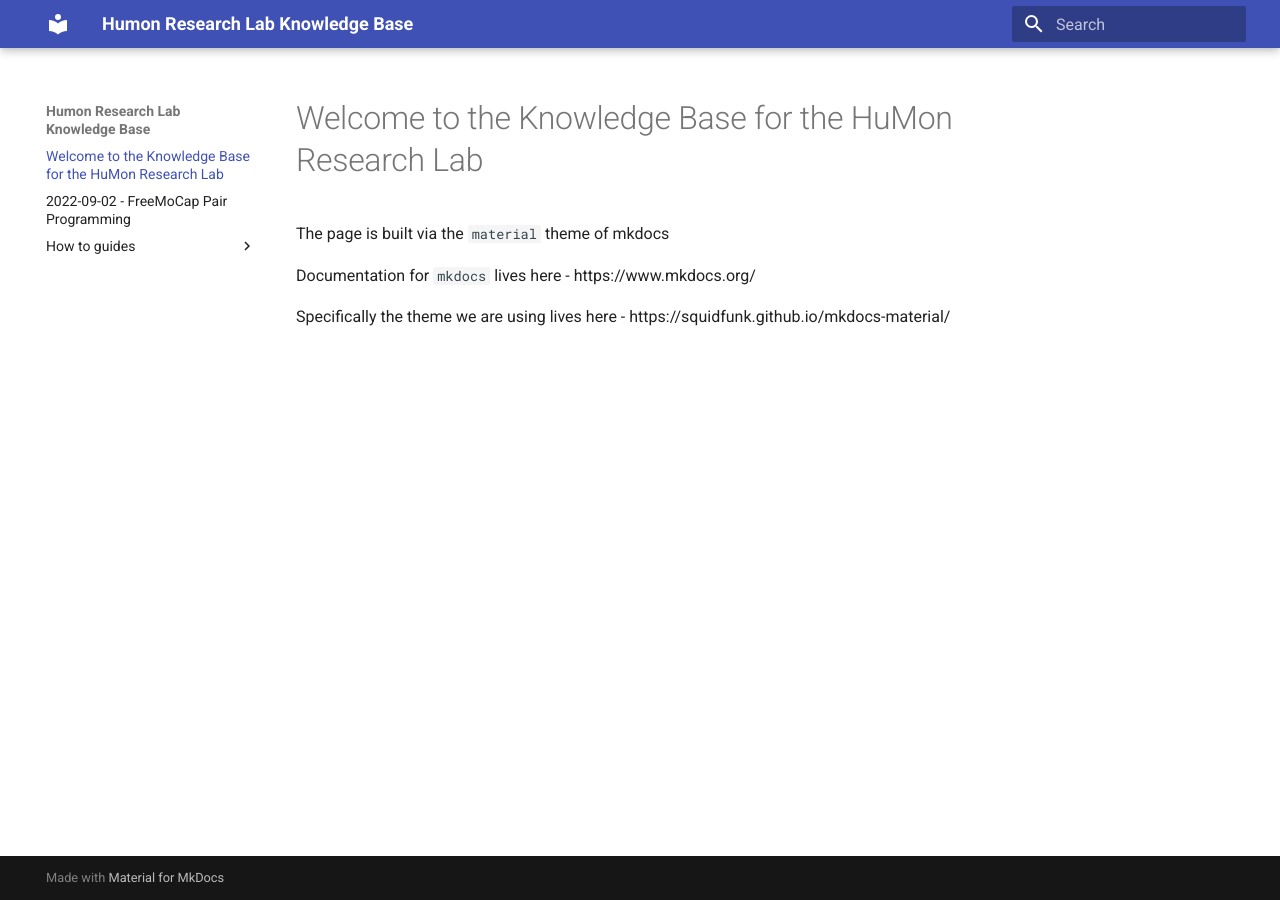
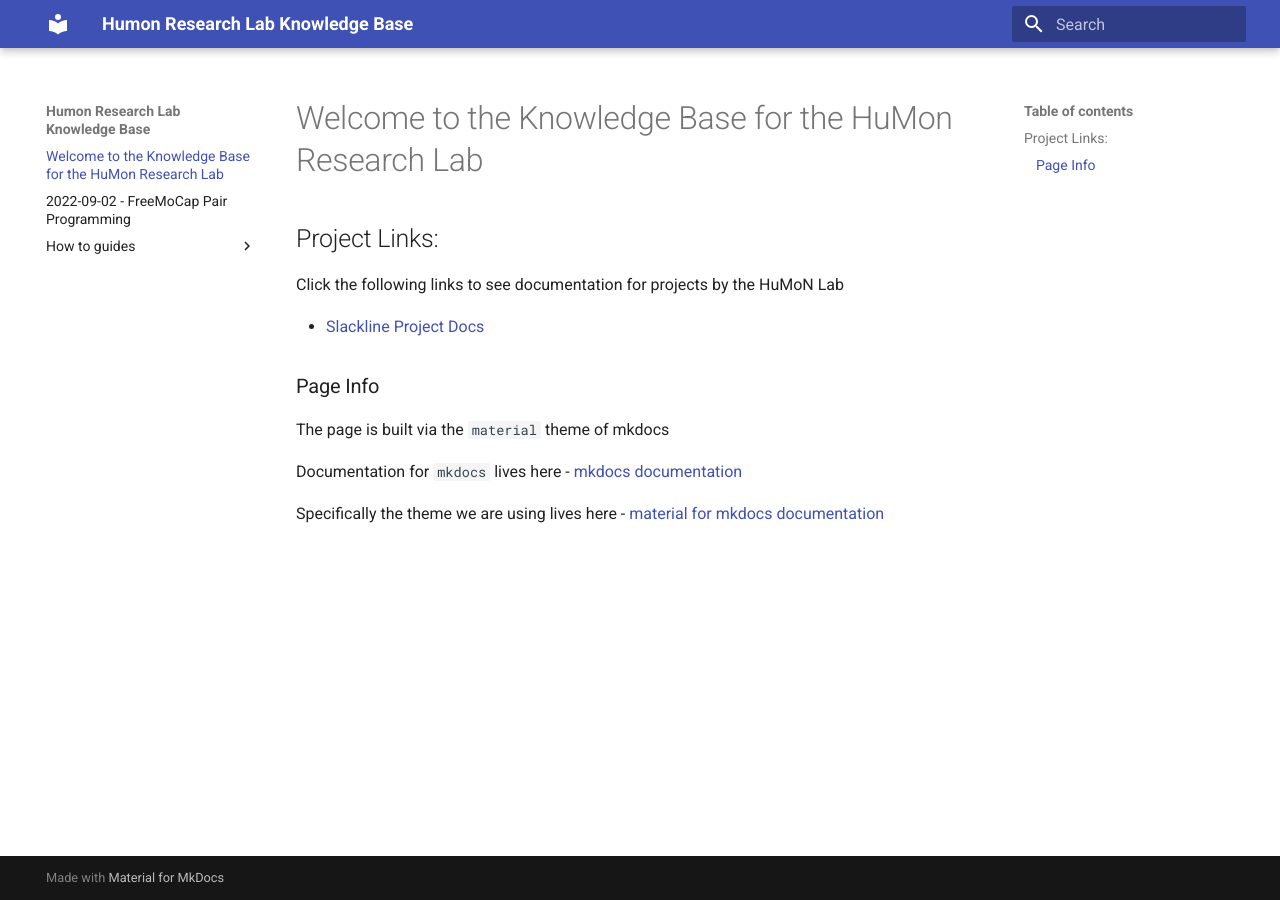
Before and after one commit to HuMoN-Research-Lab/HuMoN-Research-Lab.github.io, an MkDocs documentation site: the page built from docs/index.md, in a window 1280 px wide. Built offline with MkDocs 1.6.1 and Material for MkDocs 9.7.7, drawn with Linux system fonts in a browser that asks for light colours.

Commit message:
add slackline project link to index

```diff
--- a/docs/index.md
+++ b/docs/index.md
@@ -1,9 +1,15 @@
 # Welcome to the Knowledge Base for the HuMon Research Lab
 
+## Project Links:
+Click the following links to see documentation for projects by the HuMoN Lab
+
+- [Slackline Project Docs](https://humon-research-lab.github.io/freemocap_slackline_project/)
+
+### Page Info
 The page is built via the `material` theme of mkdocs
 
 Documentation for `mkdocs` lives here -
-https://www.mkdocs.org/
+[mkdocs documentation](https://www.mkdocs.org/)
 
 Specifically the theme we are using lives here -
-https://squidfunk.github.io/mkdocs-material/
+[material for mkdocs documentation](https://squidfunk.github.io/mkdocs-material/)
```
